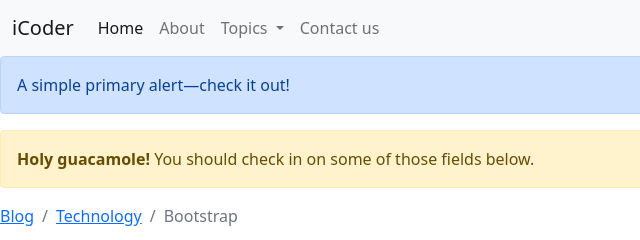
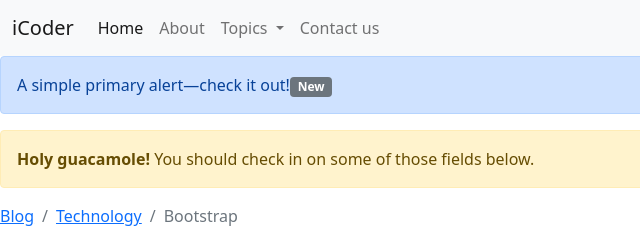
Before and after one commit to AdityaLalwani-CodeHub/Bootstrap, a plain HTML site: page index.html in a window 1280 px wide. Shown: the full height of the page, 0-640 px from the left. Drawn offline with nearby package versions, Linux system fonts and the light colour scheme.

Commit message:
Badges in bootstrap

```diff
--- a/index.html
+++ b/index.html
@@ -105,8 +105,11 @@
 		</nav>
 
 		<!-- Simple Alert -->
+		<!-- Badges -->
 		<div class="alert alert-primary" role="alert">
-			A simple primary alert—check it out!
+			A simple primary alert—check it out!<span class="badge bg-secondary"
+				>New</span
+			>
 		</div>
 
 		<!-- Dismissable Alert -->
```
